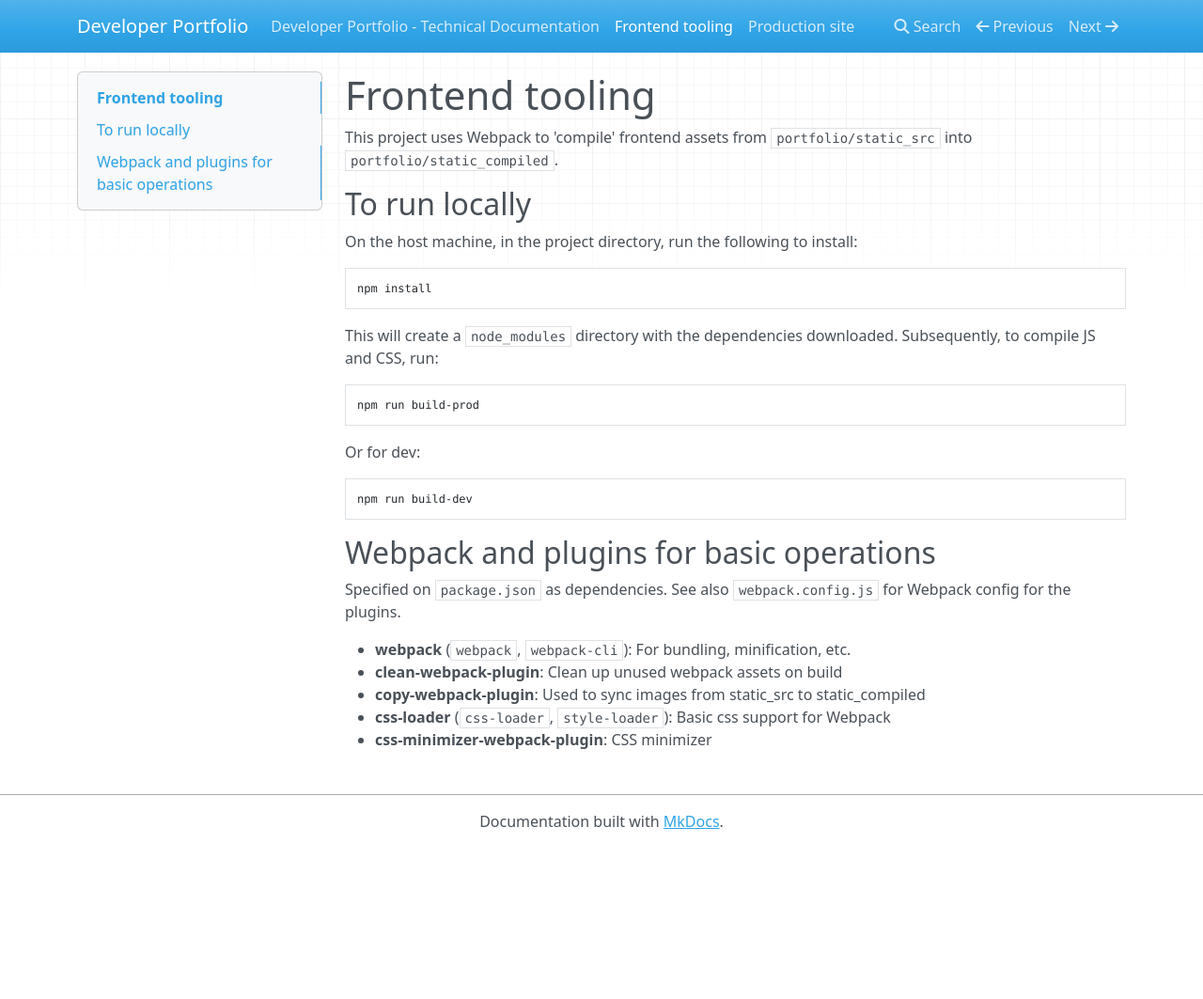
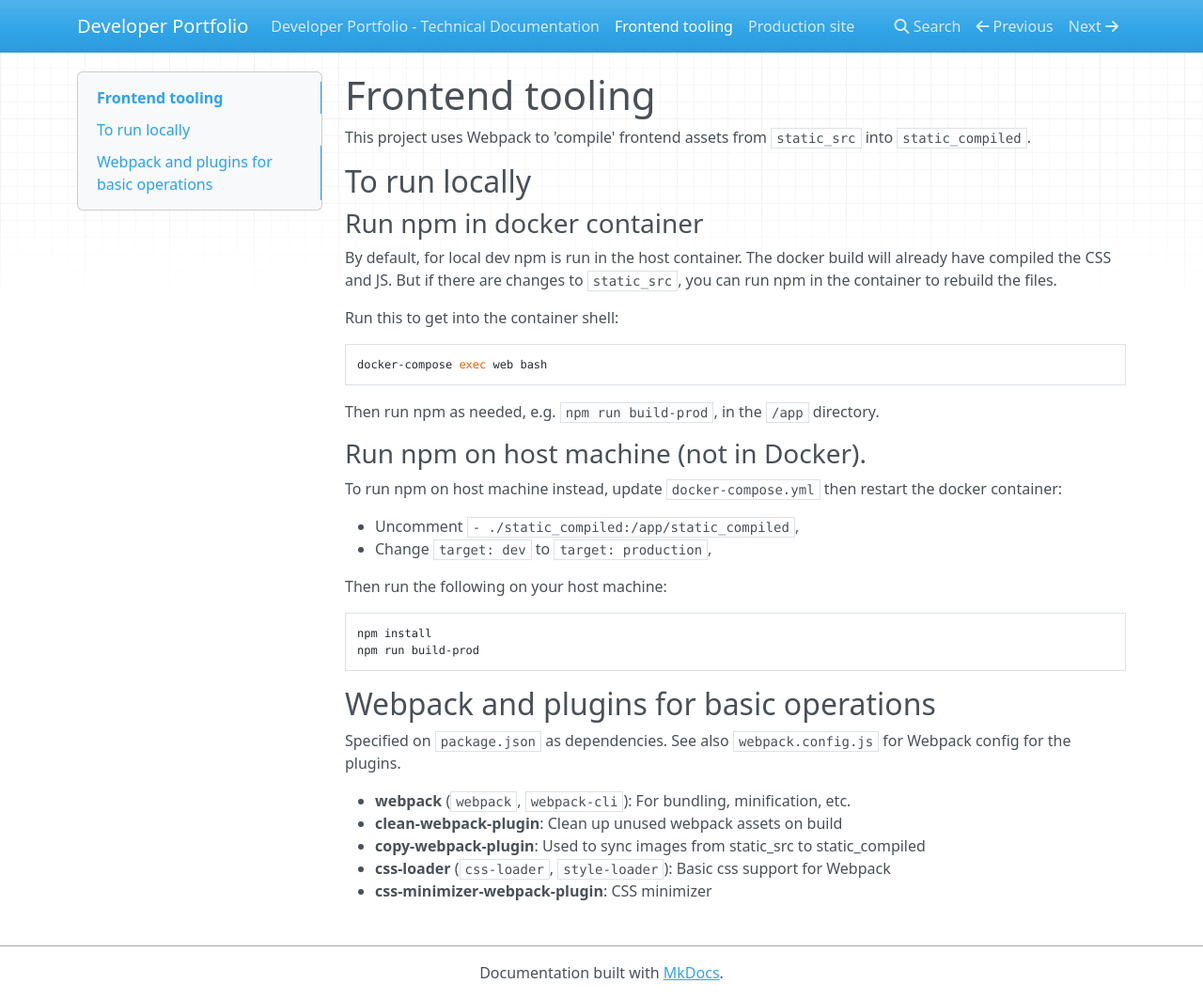
Before and after one commit to victoriachan/developer-portfolio, an MkDocs documentation site: the page built from docs/frontend_tooling.md, in a window 1280 px wide and 1063 px high. Shown: the whole window at 94% size. Built offline with MkDocs 1.6.1, drawn with Linux system fonts in a browser that asks for light colours; nearby versions of some CDN libraries.

Commit message:
Sorted out npm and local container.

````diff
--- a/docs/frontend_tooling.md
+++ b/docs/frontend_tooling.md
@@ -1,26 +1,35 @@
 # Frontend tooling
 
-This project uses Webpack to 'compile' frontend assets from `portfolio/static_src` into `portfolio/static_compiled`.
+This project uses Webpack to 'compile' frontend assets from `static_src` into `static_compiled`.
 
 ## To run locally
 
-On the host machine, in the project directory, run the following to install:
+### Run npm in docker container
+
+By default, for local dev npm is run in the host container. The docker build will already have compiled the CSS and JS. But if there are changes to `static_src`, you can run npm in the container to rebuild the files.
+
+Run this to get into the container shell:
+
+```bash
+docker-compose exec web bash
+```
+
+Then run npm as needed, e.g. `npm run build-prod`, in the `/app` directory.
+
+### Run npm on host machine (not in Docker).
+
+To run npm on host machine instead, update `docker-compose.yml` then restart the docker container:
+
+- Uncomment `- ./static_compiled:/app/static_compiled`,
+- Change `target: dev` to `target: production`,
+
+Then run the following on your host machine:
 
 ```bash
 npm install
-```
-
-This will create a `node_modules` directory with the dependencies downloaded. Subsequently, to compile JS and CSS, run:
-
-```bash
 npm run build-prod
 ```
 
-Or for dev:
-
-```bash
-npm run build-dev
-```
 
 ## Webpack and plugins for basic operations
 
````
Also changed, not shown: README.md (+1 -1 lines), docker-compose.yml (+5 -5 lines), webpack.config.js (+5 -7 lines), static_src/images/tea_tiny.jpg (renamed from portfolio/static_src/images/tea_tiny.jpg), 8 other files.
